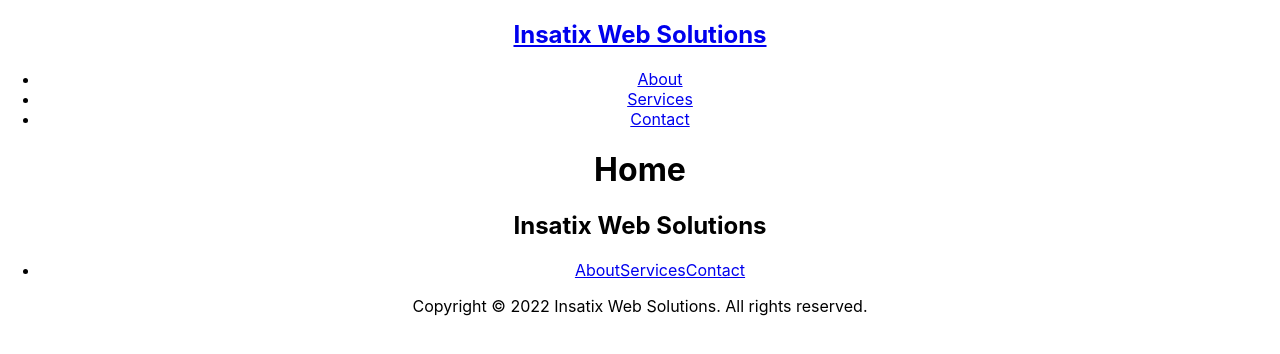
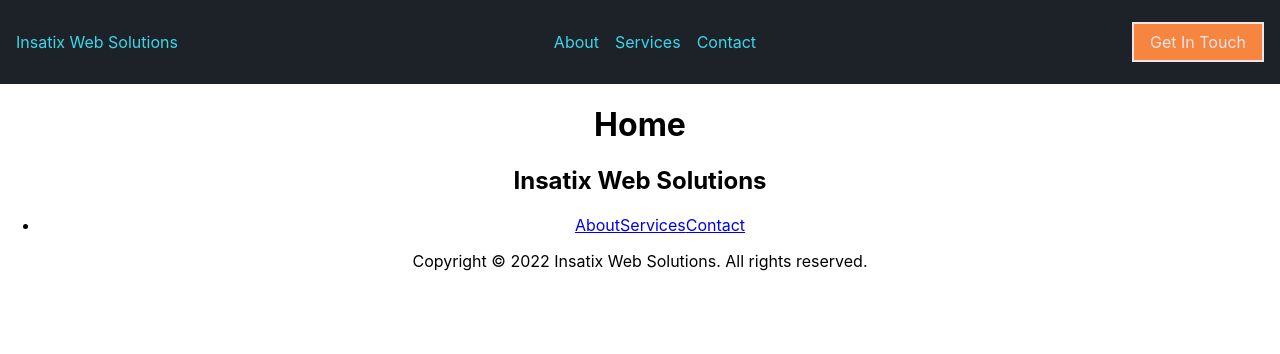
Before and after one commit to Insatix-Web-Solutions-LLC/iws, a React (Create React App) app: page / in a window 1280 px wide. Shown: the top 354 px of the page. Built offline with nearby package versions, Linux system fonts and the light colour scheme.

Commit message:
Created site color pallet, styled header, added CTA button

```diff
--- /dev/null
+++ b/src/Variables.scss
@@ -0,0 +1,5 @@
+$primaryColor: #3cd6eb;
+$secondaryColor: #f433ab;
+$tertiaryColor: #f5853f;
+$darkColor: #1c2228;
+$lightColor: #f1e4e8;
--- a/src/components/Header.jsx
+++ b/src/components/Header.jsx
@@ -1,36 +1,51 @@
 import React from "react";
+
+// Routing
 import { Link } from "react-router-dom";
+
+// Styles
+import Styles from "./styles/Header.module.scss";
 
 const Header = () => {
   return (
-    <section className="header">
-      <div className="header__container">
-        <div className="header__logo-container">
-          <h1 className="header__logo-text">
-            <Link to="/" className="header__logo-link">
-              Insatix Web Solutions
-            </Link>
-          </h1>
+    <section className={Styles.header}>
+      <div className={Styles["header__row"]}>
+        <div className={Styles["header__logo-container"]}>
+          <Link to="/" className={Styles["header__logo-link"]}>
+            Insatix Web Solutions
+          </Link>
         </div>
-        <nav className="header__nav-container">
-          <ul className="header__nav-list">
-            <li className="header__nav-item">
-              <Link to="/about" className="header__nav-link">
+        <nav className={Styles["header__nav-wrapper"]}>
+          <ul className={Styles["header__nav-list"]}>
+            <li>
+              <Link
+                to="/about"
+                className={
+                  Styles["header__nav-link"] +
+                  " " +
+                  Styles["header__nav-link--first-of-type"]
+                }
+              >
                 About
               </Link>
             </li>
-            <li className="header__nav-item">
-              <Link to="/services" className="header__nav-link">
+            <li>
+              <Link to="/services" className={Styles["header__nav-link"]}>
                 Services
               </Link>
             </li>
-            <li className="header__nav-item">
-              <Link to="/contact" className="header__nav-link">
+            <li>
+              <Link to="/contact" className={Styles["header__nav-link"]}>
                 Contact
               </Link>
             </li>
           </ul>
         </nav>
+        <div className={Styles["header__cta-container"]}>
+          <Link to="/contact" className={Styles["header__cta-button"]}>
+            Get In Touch
+          </Link>
+        </div>
       </div>
     </section>
   );
--- /dev/null
+++ b/src/components/styles/Header.module.scss
@@ -0,0 +1,79 @@
+@import "../../Variables.scss";
+
+.header {
+  display: flex;
+  flex-direction: row;
+  justify-content: center;
+  align-items: center;
+
+  padding: 1rem;
+
+  background-color: $darkColor;
+
+  &__row {
+    width: 1280px;
+    display: flex;
+    flex-direction: row;
+    justify-content: space-between;
+    align-items: center;
+  }
+
+  &__logo-container {
+    display: flex;
+    justify-content: flex-start;
+    align-items: center;
+  }
+
+  &__logo-link {
+    color: $primaryColor;
+    text-decoration: none;
+  }
+
+  &__nav-wrapper {
+    display: flex;
+    justify-content: center;
+    align-items: center;
+  }
+
+  &__nav-list {
+    list-style: none;
+    display: flex;
+    flex-direction: row;
+    justify-content: center;
+    padding-left: 0;
+  }
+
+  &__nav-link {
+    color: $primaryColor;
+    text-decoration: none;
+    margin-left: 1rem;
+
+    &:hover {
+      color: $secondaryColor;
+    }
+
+    &--first-of-type {
+      margin-left: 0;
+    }
+  }
+
+  &__cta-container {
+    display: flex;
+    flex-direction: row;
+    justify-content: flex-end;
+    align-items: center;
+  }
+
+  &__cta-button {
+    text-decoration: none;
+    color: $lightColor;
+    text-decoration: none;
+    padding: 0.5rem 1rem;
+    border: 2px solid $lightColor;
+    background-color: $tertiaryColor;
+
+    &--first-of-type {
+      margin-left: 0;
+    }
+  }
+}
--- a/src/index.scss
+++ b/src/index.scss
@@ -1,13 +1,13 @@
 body {
   margin: 0;
-  font-family: -apple-system, BlinkMacSystemFont, 'Segoe UI', 'Roboto', 'Oxygen',
-    'Ubuntu', 'Cantarell', 'Fira Sans', 'Droid Sans', 'Helvetica Neue',
+  font-family: -apple-system, BlinkMacSystemFont, "Segoe UI", "Roboto", "Oxygen",
+    "Ubuntu", "Cantarell", "Fira Sans", "Droid Sans", "Helvetica Neue",
     sans-serif;
   -webkit-font-smoothing: antialiased;
   -moz-osx-font-smoothing: grayscale;
 }
 
 code {
-  font-family: source-code-pro, Menlo, Monaco, Consolas, 'Courier New',
+  font-family: source-code-pro, Menlo, Monaco, Consolas, "Courier New",
     monospace;
 }
```
